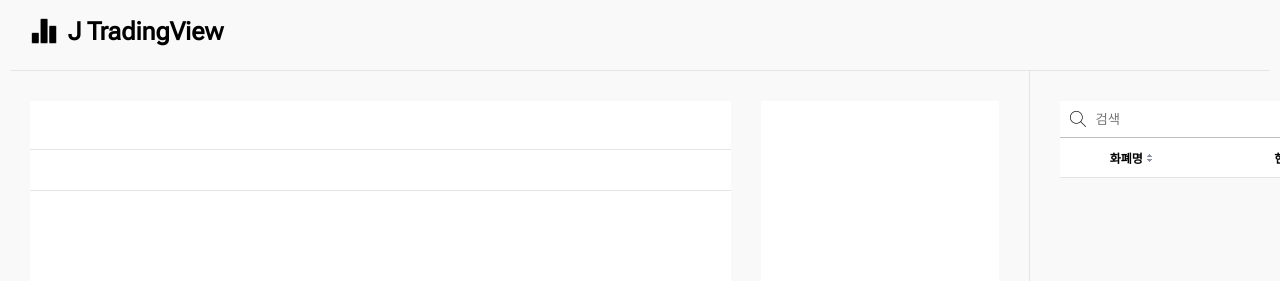
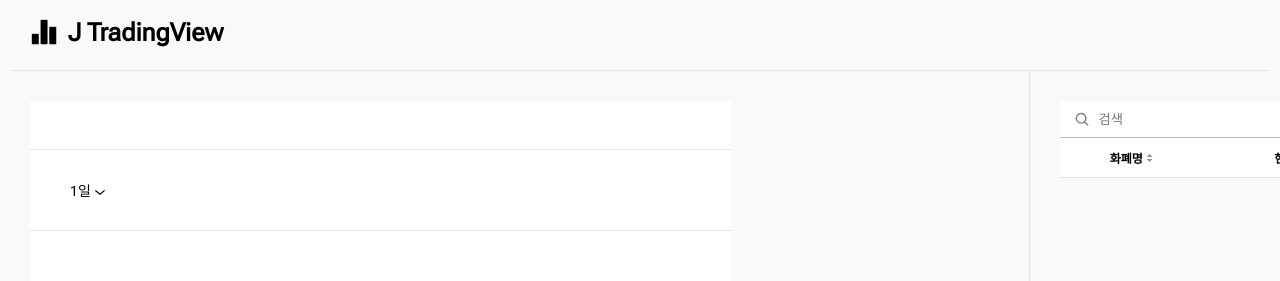
Before and after one commit to jbljw02/JeayBit, a React (Create React App) app: page / in a window 1280 px wide. Shown: the top 281 px of the page. Built offline with nearby package versions, Linux system fonts and the light colour scheme; a web font is replaced by a local one.

Commit message:
20230709 23:38 재렌더링 경고 제외 리팩토링 / 드롭다운 구현

```diff
--- a/src/App.css
+++ b/src/App.css
@@ -1,13 +1,5 @@
 body {
   background-color: rgb(249, 249, 249);
-}
-
-.list-table {
-  margin: 0;
-  padding: 0;
-  box-sizing: border-box;
-  outline: none;
-  word-break: break-all;
 }
 
 .container {
@@ -25,12 +17,13 @@ body {
   margin: 0 10px;
 }
 
-.title {
+.div-title {
   display: flex;
   align-items: center;
   font-weight: bold;
   margin-left: 5px;
-  margin-top: 2px;
+  margin-top: 3px;
+    cursor: pointer;
 }
 
 .title-img {
@@ -66,12 +59,12 @@ body {
   font-family: 'Roboto Flex', sans-serif;
 }
 
-.left-left {
+.TradingView {
   height: 100%;
   width: 71%;
 }
 
-.tradingView {
+.trading-view {
   background-color: white;
   margin: 30px 0px 30px 30px;
   height: 95.5%;
@@ -93,20 +86,89 @@ body {
   border-bottom: 1px solid rgb(228, 229, 230);
 }
 
-.left-right {
+.TradingDetail {
   height: 100%;
   width: 29%;
 }
 
-.detailView {
-  background-color: white;
-  margin: 30px;
-  height: 95.5%;
+/* 드롭다운 css */
+.dropdown {
+  display: inline-block;
+  position: relative;
+  font-size: 14px;
 }
 
-.crypto-price {
-  padding: 15px;
-  font-size: 20px;
+.dd-button {
+  display: inline-block;
+  border: none;
+  padding: 10px 30px 10px 20px;
+  background-color: #ffffff;
+  cursor: pointer;
+  white-space: nowrap;
+}
+
+/* .dd-button:after {
+  content: '';
+  position: absolute;
+  top: 55%;
+  right: 15px;
+  transform: translateY(-50%);
+  border-left: 5px solid transparent;
+  border-right: 5px solid transparent;
+  border-top: 5px solid black;
+} */
+
+.img-dd {
+  width: 10px;
+  margin-bottom: 1.5px;
+  margin-left: 4px;
+}
+
+/* .dd-button:hover {
+  background-color: #eeeeee;
+} */
+
+.dd-input {
+  display: none;
+}
+
+.dd-menu {
+  position: absolute;
+  top: 100%;
+  left: 12px;
+  border: 1px solid rgb(228, 229, 230);
+  border-radius: 2px;
+  padding: 0;
+  margin: 2px 0 0 0;
+  box-shadow: 0 0 6px 0 rgba(0, 0, 0, 0.1);
+  background-color: #ffffff;
+  list-style-type: none;
+}
+
+.dd-input+.dd-menu {
+  display: none;
+}
+
+.dd-input:checked+.dd-menu {
+  display: block;
+}
+
+.dd-menu li {
+  padding: 10px 20px;
+  cursor: pointer;
+  white-space: nowrap;
+}
+
+.dd-menu button {
+  padding: 10px 20px;
+  cursor: pointer;
+  white-space: nowrap;
+  background-color: white;
+  border: none;
+}
+
+.dd-menu li:hover {
+  background-color: #f6f6f6;
 }
 
 .right {
@@ -135,19 +197,19 @@ body {
   border-bottom: 1px solid silver;
 }
 
-input {
-  margin: 10px 10px;
+.img-search {
+  position: relative;
+  color: gray;
+  height: 16.5px;
+  left: 7px;
+  top: 3px;
+}
+
+.crypto-search {
+  margin: 10px 6px;
   border: none;
   width: 80%;
   outline: none;
-}
-
-.img-search {
-  position: relative;
-  height: 16px;
-  left: 10px;
-  top: 2.5px;
-  margin-right: 7px;
 }
 
 .list-category {
@@ -205,6 +267,7 @@ input {
   font-size: 12px;
   border-bottom: 1px solid rgb(228, 229, 230);
   white-space: nowrap;
+  cursor: pointer;
 }
 
 .list-table td {
--- a/src/App.tsx
+++ b/src/App.tsx
@@ -8,25 +8,10 @@ import img_sort from './img/sort.png'
 import img_sort_up from './img/sort-up.png'
 import img_sort_down from './img/sort-down.png'
 import title from './img/title.png'
-import { useDispatch, useSelector } from 'react-redux';
-import store, {
-  RootState,
-  crypto,
-  setCr_names,
-  setCr_price,
-  setCr_markets,
-  setStar,
-  setCr_change,
-  setCr_change_rate,
-  setCr_change_price,
-  setCr_trade_volume,
-  setFilteredData,
-} from "./store";
+import { useDispatch, useSelector, Provider } from 'react-redux';
+import store, { RootState, crypto, setCr_names, setCr_price, setCr_markets, setStar, setCr_change, setCr_change_rate, setCr_change_price, setCr_trade_volume, setFilteredData } from "./store";
 
-import { Provider } from "react-redux";
-import Select from "react-select";
 function App() {
-  // const [filteredData, setFilteredData] = useState<crypto[]>([]);
 
   const dispatch = useDispatch();
 
@@ -58,8 +43,8 @@ function App() {
           <Header></Header>
           <div className="center">
             <section className="left">
-              <Left_left></Left_left>
-              <Left_right></Left_right>
+              <TradingView></TradingView>
+              <TradingDetail></TradingDetail>
             </section>
             <aside className="right">
               <List></List>
@@ -84,7 +69,7 @@ function Header() {
         @import
         url('https://fonts.googleapis.com/css2?family=Asap+Condensed:wght@300&family=Barlow:ital@1&family=Fira+Sans:ital,wght@1,300&family=Gowun+Batang&family=Roboto+Flex&display=swap');
       </style>
-      <div className="title">
+      <div className="div-title">
         <img src={title} className="title-img"></img>
         <span className="title-name">J TradingView </span>
       </div>
@@ -92,13 +77,42 @@ function Header() {
   );
 }
 
-function Left_left() {
+function TradingView() {
+
+  const [checkedValue, setCheckedValue] = useState<string>("1일")
+
+  const checkClick = (value: string) => {
+    setCheckedValue(value)
+  }
+
   return (
-    <article className="left-left">
-      <div className="tradingView">
+    <article className="TradingView">
+      <div className="trading-view">
         <div className="crypto-name"></div>
         <div className="div-tradingView">
-          <div className="trading-header"></div>
+          <div className="trading-header">
+
+            {/* 드롭다운 라벨 */}
+            <label className="dropdown">
+              <div className="dd-button">
+                {checkedValue}
+                <svg className="img-dd" xmlns='http://www.w3.org/2000/svg' viewBox="0 0 16 8">
+                  <path fill="currentColor" d="M0 1.475l7.396 6.04.596.485.593-.49L16 1.39 14.807 0 7.393 6.122 8.58 6.12 1.186.08z"></path>
+                </svg>
+              </div>
+              <input type="checkbox" className="dd-input" />
+              <ul className="dd-menu">
+                <li onClick={(e) => checkClick('1분')}>1분</li>
+                <li onClick={(e) => checkClick('3분')}>3분</li>
+                <li onClick={(e) => checkClick('5분')}>5분</li>
+                <li onClick={(e) => checkClick('10분')}>10분</li>
+                <li onClick={(e) => checkClick('15분')}>15분</li>
+                <li onClick={(e) => checkClick('30분')}>30분</li>
+                <li onClick={(e) => checkClick('1시간')}>1시간</li>
+                <li onClick={(e) => checkClick('4시간')}>4시간</li>
+              </ul>
+            </label>
+          </div>
           <div className="trading-chart"></div>
         </div>
       </div>
@@ -106,17 +120,15 @@ function Left_left() {
   );
 }
 
-function Left_right() {
+function TradingDetail() {
   return (
-    <article className="left-right">
-      <div className="detailView">
-        <div className="crypto-price"></div>
-      </div>
+    <article className="TradingDetail">
     </article>
   );
 }
 
 function List() {
+
   // dispatch 함수를 사용하기 위한 선언
   const dispatch = useDispatch();
 
@@ -266,7 +278,6 @@ function List() {
 
             // 새 배열을 원본 배열의 카피본에 병합 - 내림차순이기 때문에 상승, 동결, 하락순으로 병합
             sortedData = [...rise_crypto, ...even_crypto, ...fall_crypto];
-
             // dispatch(setFilteredData(sortedData));
 
             sort_states[0] = 0;
@@ -280,7 +291,6 @@ function List() {
 
             // 새 배열을 원본 배열의 카피본에 병합 - 오름차순이기 때문에 하락, 동결, 상승순으로 병합
             sortedData = [...fall_crypto, ...even_crypto, ...rise_crypto];
-
             // dispatch(setFilteredData(sortedData));
 
             sort_states[0] = 0;
@@ -322,13 +332,11 @@ function List() {
     <div className="div-list">
       {/* 검색 공간 */}
       <div className="list-search">
-        <img className="img-search" src={search}></img>
-        <input
-          type="text"
-          placeholder="검색"
-          value={search_cr}
-          onChange={(e) => setSearch_cr(e.target.value)}
-        ></input>
+        {/* <img className="img-search" src={search}></img> */}
+        <svg className="img-search" xmlns='http://www.w3.org/2000/svg' viewBox="0 0 18 18" width="30" height="30">
+          <path fill="currentColor" d="M3.5 8a4.5 4.5 0 1 1 9 0 4.5 4.5 0 0 1-9 0ZM8 2a6 6 0 1 0 3.65 10.76l3.58 3.58 1.06-1.06-3.57-3.57A6 6 0 0 0 8 2Z"></path>
+        </svg>
+        <input type="text" className='crypto-search' placeholder="검색" value={search_cr} onChange={(e) => setSearch_cr(e.target.value)}></input>
       </div>
 
       {/* 화폐 구분 목록 */}
@@ -353,21 +361,21 @@ function List() {
       <table className='list-table'>
         <thead>
           <tr>
-            <th className='name'>
+            <th className='name' onClick={() => sortClick(0)}>
               화폐명&nbsp;
-              <img className='sort' src={sort_images[sort_states[0]]} onClick={() => sortClick(0)}></img>
+              <img className='sort' src={sort_images[sort_states[0]]} ></img>
             </th>
-            <th className='price'>
+            <th className='price' onClick={() => sortClick(1)}>
               현재가&nbsp;
-              <img className='sort' src={sort_images[sort_states[1]]} onClick={() => sortClick(1)}></img>
+              <img className='sort' src={sort_images[sort_states[1]]}></img>
             </th>
-            <th className='compare'>
+            <th className='compare' onClick={() => sortClick(2)}>
               전일대비&nbsp;
-              <img className='sort' src={sort_images[sort_states[2]]} onClick={() => sortClick(2)}></img>
+              <img className='sort' src={sort_images[sort_states[2]]}></img>
             </th>
-            <th className='volume'>
+            <th className='volume' onClick={() => sortClick(3)}>
               거래대금&nbsp;
-              <img className='sort' src={sort_images[sort_states[3]]} onClick={() => sortClick(3)}></img>
+              <img className='sort' src={sort_images[sort_states[3]]}></img>
             </th>
           </tr>
         </thead>
```
